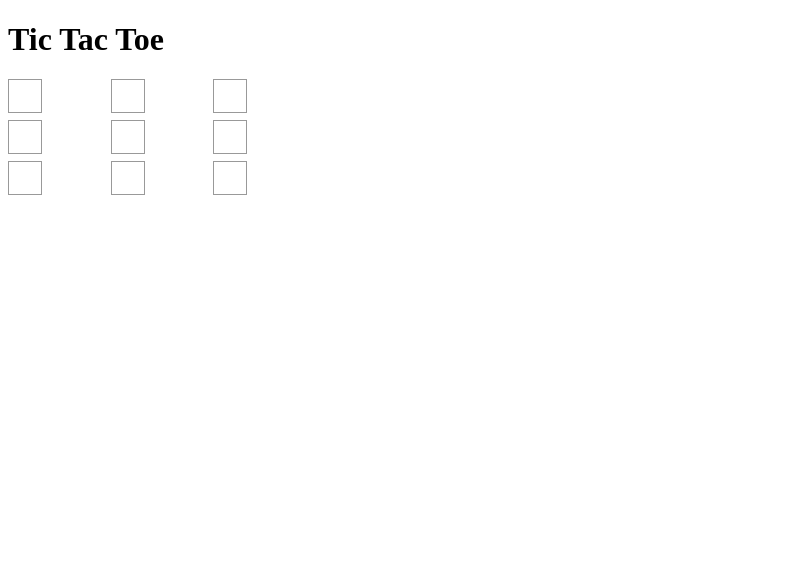
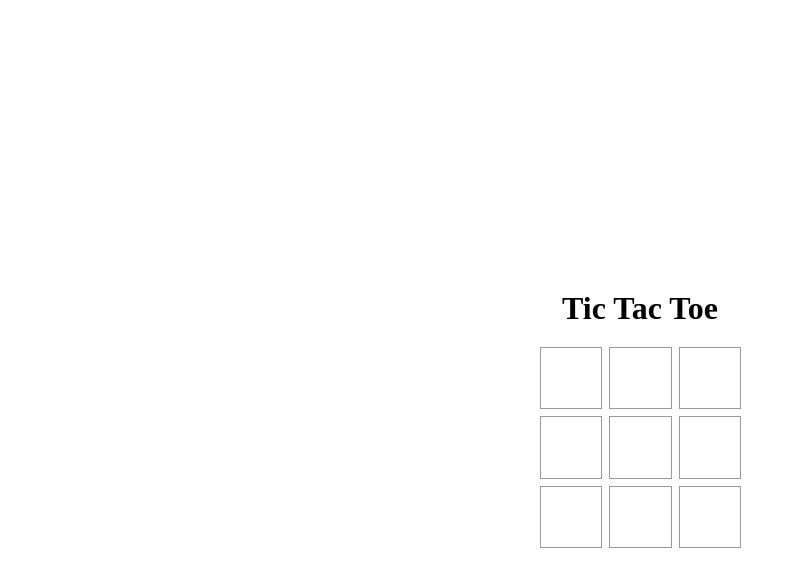
Before and after one commit to jh5287/odin-tic-tac-toe, a plain HTML site: page index.html in a window 1280 px wide. Shown: the whole page, without its empty margins (0-796 px from the left). Drawn offline with Linux system fonts and the light colour scheme.

Commit message:
Clean up visual component

```diff
--- a/index.html
+++ b/index.html
@@ -8,9 +8,11 @@
     <script src="app.js" defer></script>
 </head>
 <body>
-    <h1>Tic Tac Toe</h1>
-    <div class="board"></div>
-    <div class="message"></div>
-    <button class="restart">Restart</button>
+    <div class="container">
+        <h1>Tic Tac Toe</h1>
+        <div class="board"></div>
+        <div class="message"></div>
+        <button class="restart">Restart</button>
+    </div>
 </body>
 </html>
--- a/style.css
+++ b/style.css
@@ -1,23 +1,32 @@
+.container {
+    display: flex;
+    flex-direction: column;
+    align-items: center;
+    justify-content: center;
+    height: 100vh;
+
+}
+
+
 .board {
     display: grid;
     grid-template-columns: repeat(3, 0.5fr);
     grid-gap: 0.5rem;
     grid-template-rows: repeat(3, 0.5fr);
-    width: 300px;
+    width: 200px;
+    height: 200px;
 }
 
 .square {
     background-color: #fff;
     border: 1px solid #999;
-    font-size: 24px;
+    font-size: 3rem;
     font-weight: bold;
     line-height: 34px;
-    height: 34px;
     margin-right: -1px;
     margin-top: -1px;
     padding: 0;
     text-align: center;
-    width: 34px;
 }
 
 .square:hover {
```
